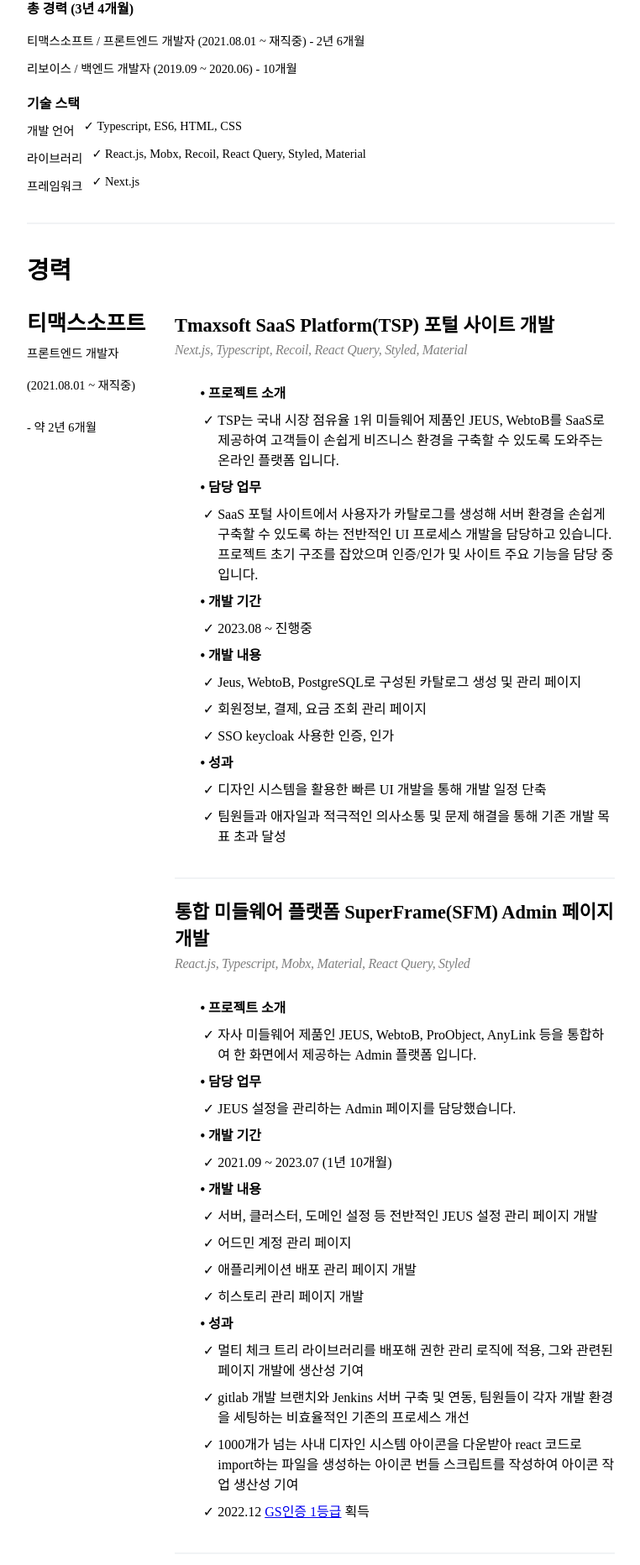
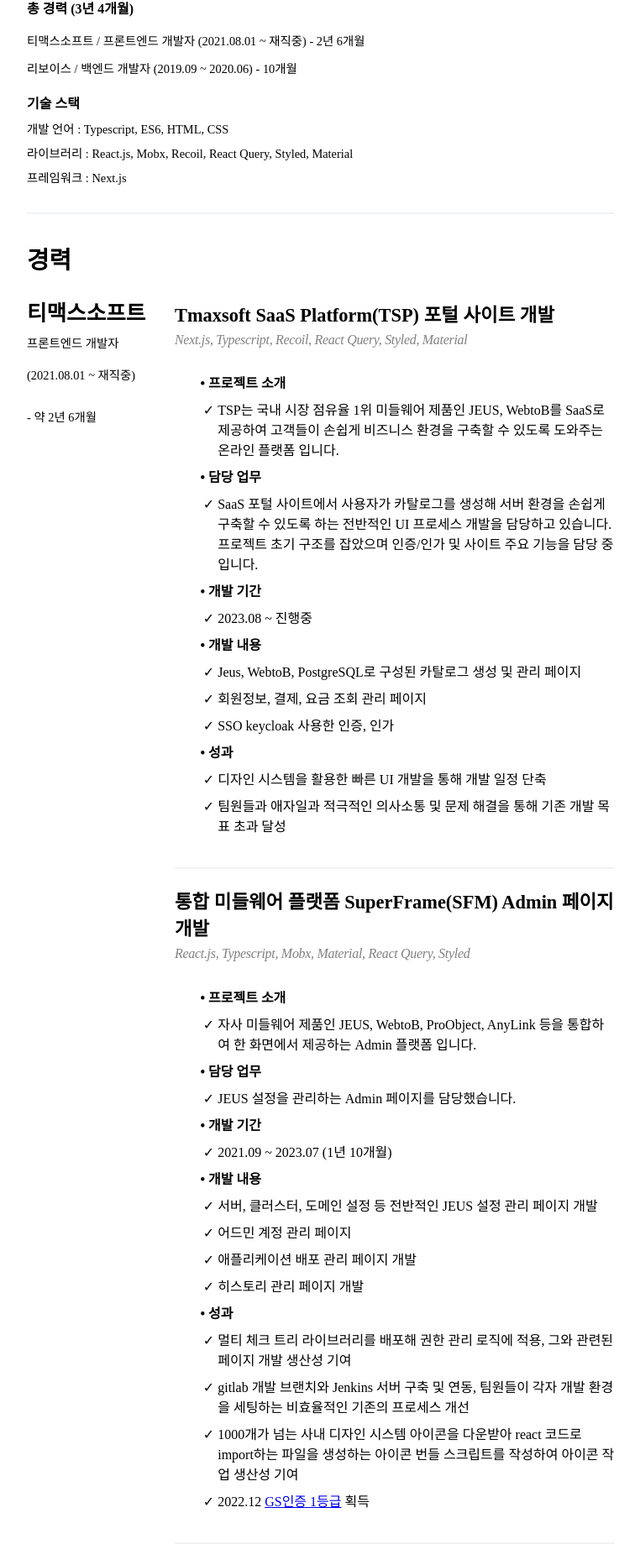
Before and after one commit to kiminseob/resume, a React app: page / in a window 1280 px wide. Shown: the part 375-2239 px from the top of the page at 84% size, without its empty margins (258-1020 px from the left). Built offline with nearby package versions, Linux system fonts and the light colour scheme.

Commit message:
feat: 이력서 업데이트

```diff
--- a/src/components/About.jsx
+++ b/src/components/About.jsx
@@ -42,21 +42,20 @@
         <SC.Bold>기술 스택</SC.Bold>
         <SC.Wrapper>
           <SC.Row>
-            <SC.Row style={{ alignItems: 'center' }}>개발 언어</SC.Row>
-            <SC.MarkerList>Typescript, ES6, HTML, CSS</SC.MarkerList>
+            <SC.Row style={{ alignItems: 'center' }}>
+              개발 언어 : Typescript, ES6, HTML, CSS
+            </SC.Row>
           </SC.Row>
         </SC.Wrapper>
         <SC.Wrapper>
           <SC.Row>
-            <SC.Row style={{ alignItems: 'center' }}>라이브러리</SC.Row>
-            <SC.MarkerList>
-              React.js, Mobx, Recoil, React Query, Styled, Material
-            </SC.MarkerList>
+            <SC.Row style={{ alignItems: 'center' }}>
+              라이브러리 : React.js, Mobx, Recoil, React Query, Styled, Material
+            </SC.Row>
           </SC.Row>
         </SC.Wrapper>
         <SC.Row>
-          <SC.Row style={{ alignItems: 'center' }}>프레임워크</SC.Row>
-          <SC.MarkerList>Next.js</SC.MarkerList>
+          <SC.Row style={{ alignItems: 'center' }}>프레임워크 : Next.js</SC.Row>
         </SC.Row>
       </SC.Column>
 
--- a/src/components/Career/Career2.jsx
+++ b/src/components/Career/Career2.jsx
@@ -66,7 +66,7 @@
                 <SC.Wrapper>성과</SC.Wrapper>
                 <SC.MarkerList>
                   멀티 체크 트리 라이브러리를 배포해 권한 관리 로직에 적용, 그와
-                  관련된 페이지 개발에 생산성 기여
+                  관련된 페이지 개발 생산성 기여
                 </SC.MarkerList>
                 <SC.MarkerList>
                   gitlab 개발 브랜치와 Jenkins 서버 구축 및 연동, 팀원들이 각자
@@ -129,7 +129,7 @@
                   <SC.Wrapper>성과</SC.Wrapper>
                   <SC.MarkerList>
                     gitlab과 Jenkins 연동을 통한 CI/CD 구축 및 오픈소스(Apache,
-                    Nginx, Wildfly, Tomcat) 연동하여 별도의 개발 서버 세팅.
+                    Nginx, Wildfly, Tomcat)를 연동하여 별도의 개발 서버 세팅.
                     팀원들의 번거로운 개발 환경 세팅 및 배포 시간 단축
                   </SC.MarkerList>
                   <SC.MarkerList>
--- a/src/components/Others/Others3.jsx
+++ b/src/components/Others/Others3.jsx
@@ -86,6 +86,11 @@
             </a>
           </SC.DotList>
         </SC.Wrapper>
+        <SC.Wrapper>
+          <SC.DotList>
+            <a href="https://youtu.be/BJPQihWuj9E">SKT NUGU 개발 인터뷰</a>
+          </SC.DotList>
+        </SC.Wrapper>
       </SC.Column>
     </section>
   );
--- a/src/css/index.css
+++ b/src/css/index.css
@@ -15,3 +15,7 @@
 p {
   margin: 0;
 }
+
+a {
+  color: #46adf7;
+}
```
